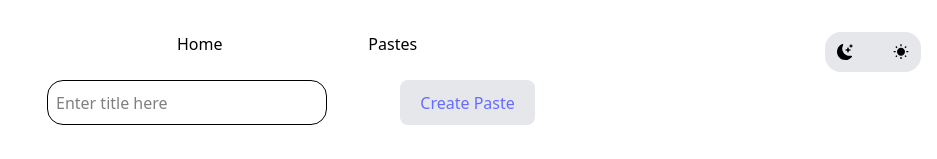
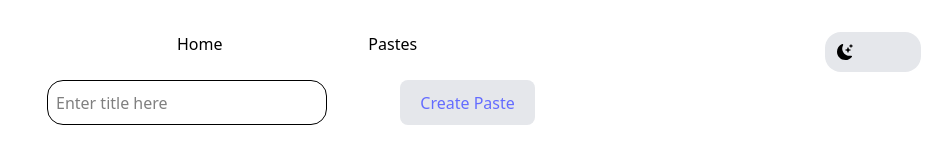
Before and after one commit to Divyanshukhatri-51/Notes-App, a React (Vite) app: page / in a window 1280 px wide. Both pictures are taken after a click on the icon 1188 px from the left and 52 px from the top of the page. Shown: the top 159 px of the page, without its empty margins (343-1280 px from the left). Built offline with nearby package versions, Linux system fonts and the light colour scheme.

Commit message:
Update App.jsx
improvement in theme button

```diff
--- a/src/App.jsx
+++ b/src/App.jsx
@@ -57,9 +57,11 @@ function App() {
   return (
     <div className='static'>
       <div className='flex w-24 mb-2 absolute right-4 p-3 rounded-2xl justify-between dark:bg-zinc-900 bg-gray-200'>
-        {/* <input type="checkbox" className='relative rounded-full' id="" /> */}
-        <BsMoonStarsFill onClick={manageTheme}/>
-        <MdWbSunny onClick={manageTheme}/>
+        {
+         theme == "dark" ?
+          <MdWbSunny onClick={manageTheme}/>
+          :<BsMoonStarsFill onClick={manageTheme}/>
+        }
       </div>
       <RouterProvider router={router} />
     </div>
```
